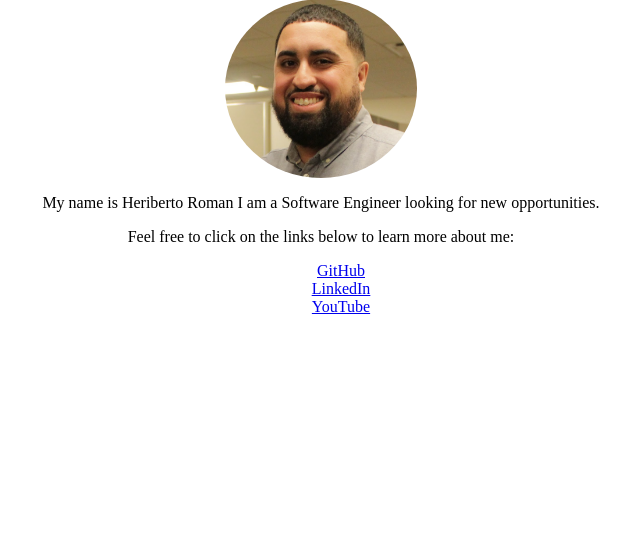
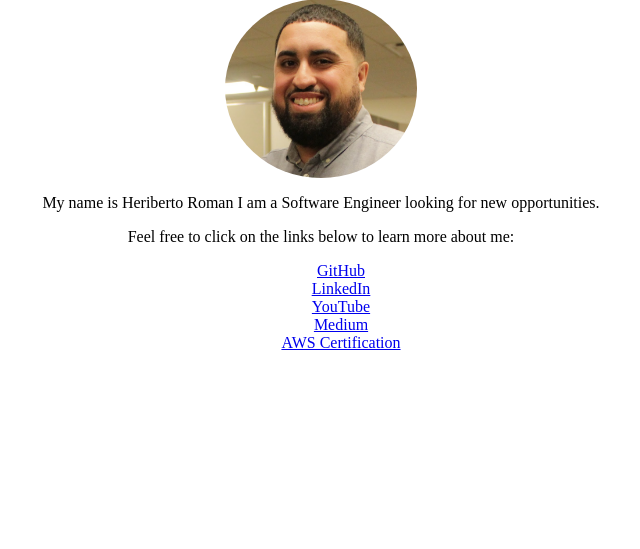
Before and after one commit to heriberto-codes/hrcodes, a Django app: page / in a window 1280 px wide. Shown: the part 124-673 px from the top of the page, without its empty margins (319-959 px from the left). Run offline with Django 4.2, Linux system fonts and the light colour scheme.

Commit message:
add new links to profile

```diff
--- a/hrcodes/settings.py
+++ b/hrcodes/settings.py
@@ -125,8 +125,8 @@ STATIC_ROOT = os.path.join(BASE_DIR, 'static/')
 # STATICFILES_DIRS = [os.path.join(BASE_DIR, 'hrcodes/static')]
 
 # Media Files
-# MEDIA_URL = '/media/'
-# MEDIA_ROOT = os.path.join(BASE_DIR, 'media')
+MEDIA_URL = '/media/'
+MEDIA_ROOT = os.path.join(BASE_DIR, 'media')
 
 
 # Default primary key field type
--- a/hrcodes/urls.py
+++ b/hrcodes/urls.py
@@ -15,8 +15,10 @@ Including another URLconf
 """
 from django.contrib import admin
 from django.urls import path, include
+from django.conf import settings
+from django.conf.urls.static import static
 
 urlpatterns = [
     path('admin/', admin.site.urls),
     path('', include("apps.pages.urls"))
-]
+] + static(settings.MEDIA_URL, document_root=settings.MEDIA_ROOT)
--- a/templates/home.html
+++ b/templates/home.html
@@ -18,6 +18,8 @@
         <li><a target="_blank" href="https://github.com/getromandev">GitHub</a></li>
         <li><a target="_blank" href="https://www.linkedin.com/in/heribertoroman/">LinkedIn</a></li>
         <li><a target="_blank" href="https://www.youtube.com/channel/UCWLLLB21WpFoNklfx1et25A">YouTube</a></li>
+        <li><a target="_blank" href="https://hroman-codes.medium.com/">Medium</a></li>
+        <li><a target="_blank" href="https://www.credly.com/badges/2bcefd6b-915d-4f5d-8e57-cad453b7dc2f/public_url">AWS Certification</a></li>
     </ul>
 
     <h4 style="position: fixed; bottom: 0; width: 100%">Site is under construction 🚧 👷</h4>
```
